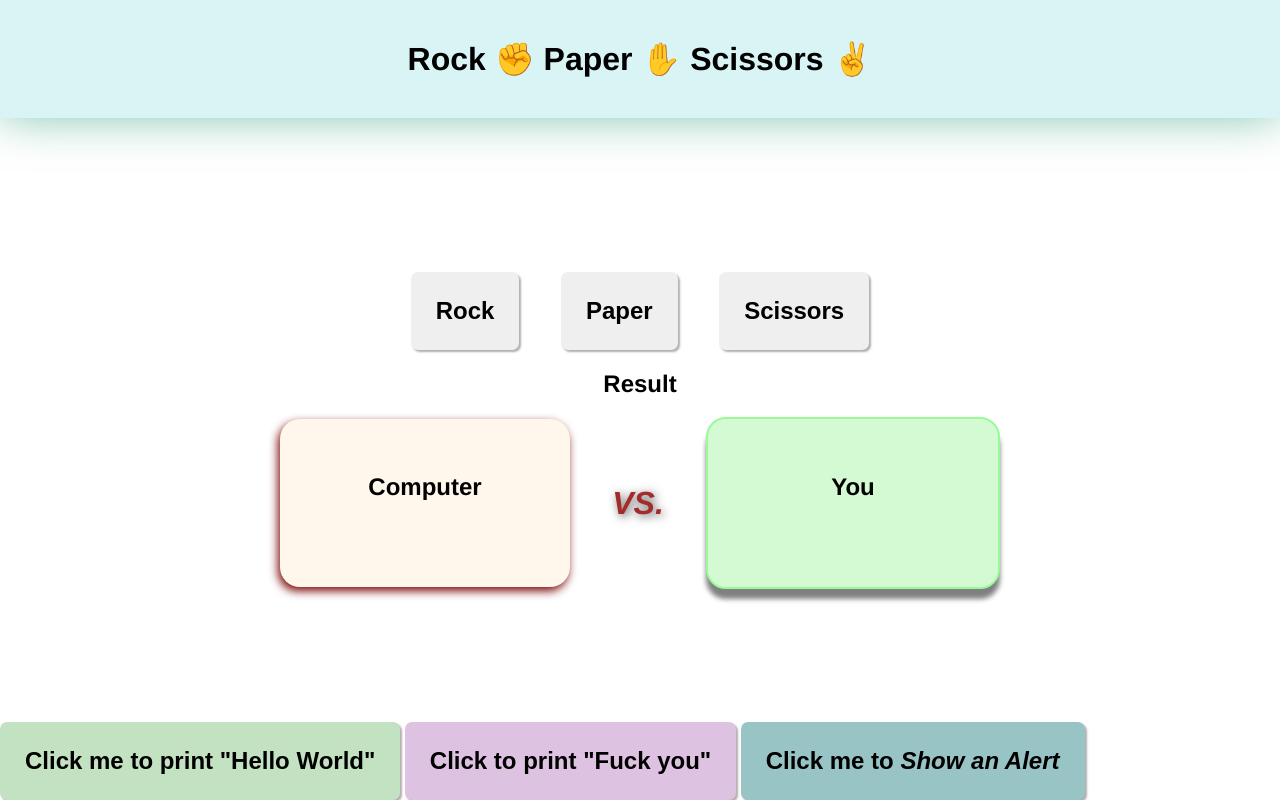
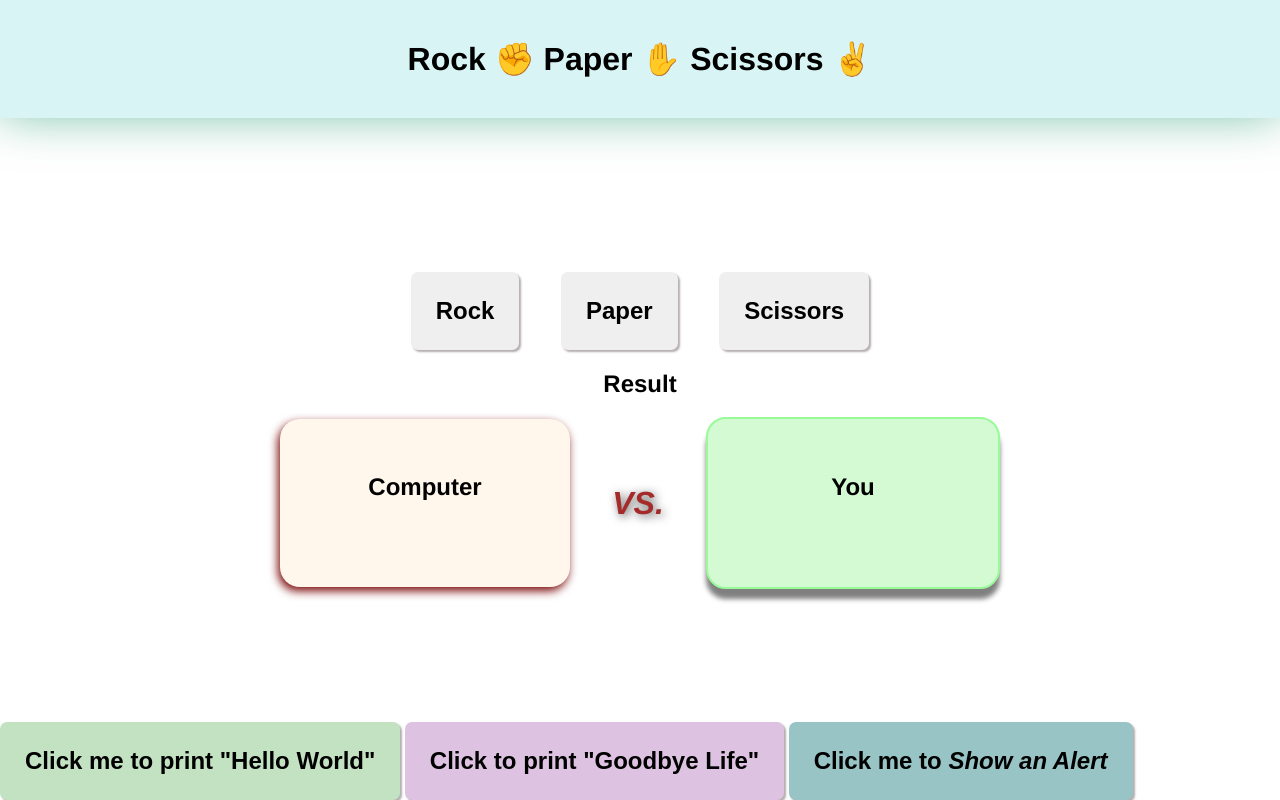
Before and after one commit to fightsthumbs/rock-paper-scissors, a plain HTML site: page index.html in a window 1280 px wide. Drawn offline with Linux system fonts and the light colour scheme.

Commit message:
little change

```diff
--- a/index.html
+++ b/index.html
@@ -41,14 +41,14 @@
 </main>
     <footer>
         <button id="button-1" onclick="console.log('hello world')">Click me to print "Hello World"</button>
-        <button id="button-2">Click to print "Fuck you"</button>
+        <button id="button-2">Click to print "Goodbye Life"</button>
         <button id="button-3">Click me to <i>Show an Alert</i></button>
     </footer>
 
     <script>
         const button2 = document.querySelector("#button-2");
         button2.addEventListener("click",() => {
-            console.log("Fuck You")
+            console.log("Goodbye Life")
         })
     </script>
 
```
